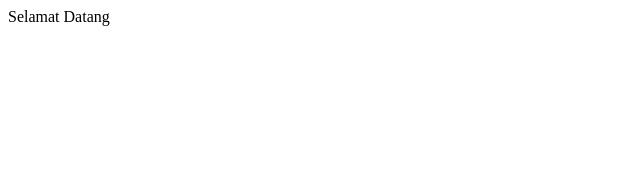
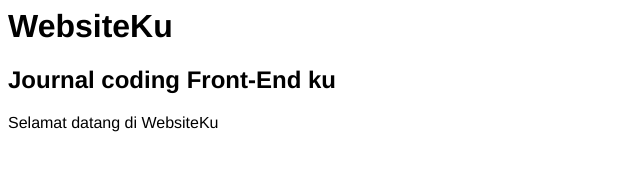
Before and after one commit to haqqer/sekolahkoding, a plain HTML site: page index.html in a window 1280 px wide. Shown: the whole page, without its empty margins (0-640 px from the left). Drawn offline with Linux system fonts and the light colour scheme.

Commit message:
revisi keempat

```diff
--- a/index.html
+++ b/index.html
@@ -1,8 +1,15 @@
 <html>
     <head>
+        <style>
+            *{
+                font-family: Helvetica;
+            }
+        </style>
         <title>WebsiteKu</title>
     </head>
     <body>
-        Selamat Datang
+        <h1>WebsiteKu</h1>
+        <h2>Journal coding Front-End ku</h2>
+        <p>Selamat datang di WebsiteKu</p>
     </body>
 </html>
```
